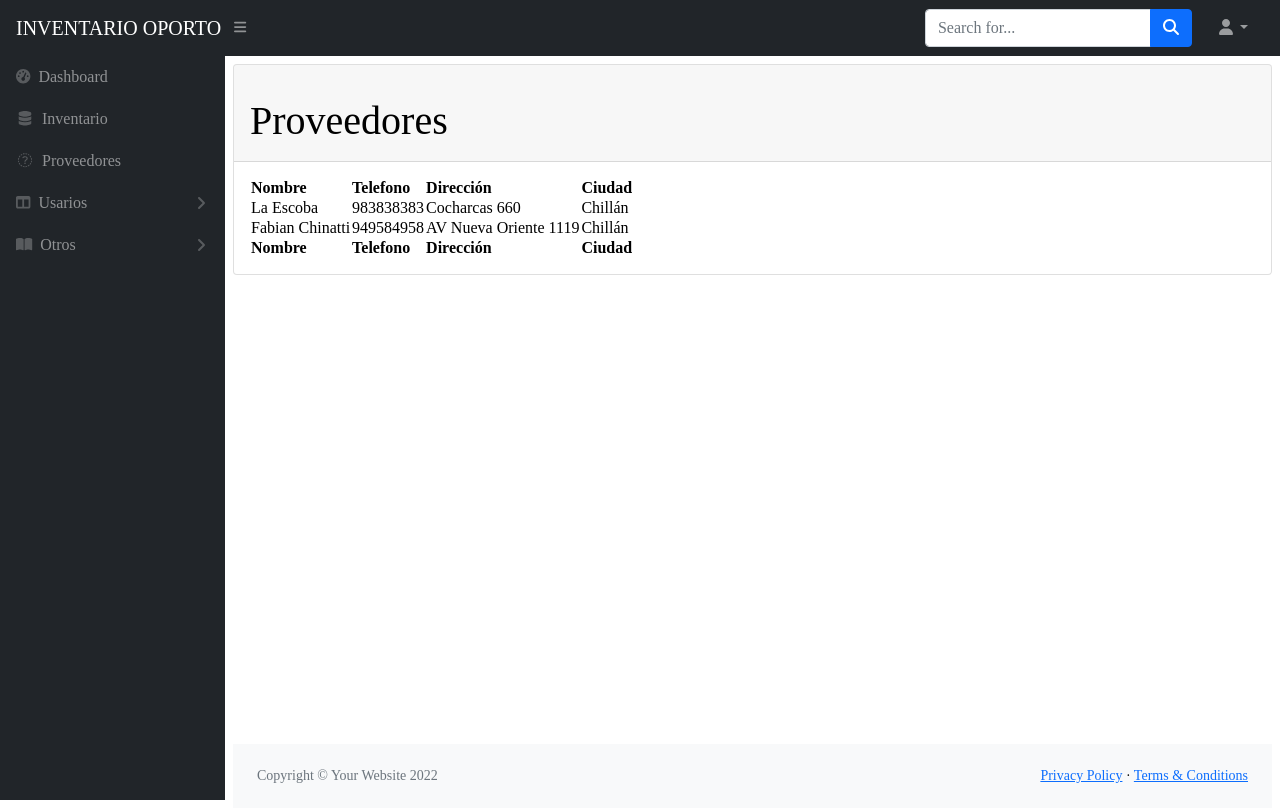
After one commit to simonpinilla/Inventario-Ing-Software, a Django app: page /proveedores/ in a window 1280 px wide. The commit adds this page. Run offline with Django 4.2, Linux system fonts and the light colour scheme; a user stored in the database is signed in; data comes from the database, SQL or seed files in the repository; some libraries are stand-ins or nearby versions.

Commit message:
pagina proveedores añadida

```diff
--- a/INVENTARIO/INVENTARIO/urls.py
+++ b/INVENTARIO/INVENTARIO/urls.py
@@ -23,5 +23,6 @@ urlpatterns = [
     path('', loginView, name='login'),
     path('index/',inventario, name="index"),
     path('logout/', logoutView, name='logout'),
+    path('proveedores/', proveedores, name="proveedores")
 
 ]
--- a/INVENTARIO/myinventario/views.py
+++ b/INVENTARIO/myinventario/views.py
@@ -39,6 +39,13 @@ def inventario(request):
     return render(request, 'index.html')
 
 
+@login_required(login_url='login')
+def proveedores(request):
+    return render(request, 'proveedores.html')
+
+
+
+
 
 # funcion para crear el usuario   user = admin,  password = 344321
 def registrar(request):
--- a/INVENTARIO/templates/elements/sidebar.html
+++ b/INVENTARIO/templates/elements/sidebar.html
@@ -2,7 +2,7 @@
     <div class="sb-sidenav-menu">
         <div class="nav">
 
-            <a class="nav-link" href="">
+            <a class="nav-link" href="{% url 'index' %}">
                 <div class="sb-nav-link-icon"><i class="fas fa-tachometer-alt"></i></div>
                 Dashboard
             </a>
@@ -10,35 +10,33 @@
                 <div class="sb-nav-link-icon"><i class="fas fa-fw fa-database"></i></div>
                 Inventario
             </a>
-            <a class="nav-link" href="">
+            <a class="nav-link" href="{% url 'proveedores' %}">
                 <div class="sb-nav-link-icon"><i class="fas fa-fw fa-tables"></i></div>
                 Proveedores
             </a>
 
-            <div class="sb-sidenav-menu-heading">Interface</div>
+
             <a class="nav-link collapsed" href="#" data-bs-toggle="collapse" data-bs-target="#collapseLayouts" aria-expanded="false" aria-controls="collapseLayouts">
                 <div class="sb-nav-link-icon"><i class="fas fa-columns"></i></div>
-                Users
+                Usarios
                 <div class="sb-sidenav-collapse-arrow"><i class="fas fa-angle-down"></i></div>
             </a>
             <div class="collapse" id="collapseLayouts" aria-labelledby="headingOne" data-bs-parent="#sidenavAccordion">
                 <nav class="sb-sidenav-menu-nested nav">
-                    <a class="nav-link" href="">User List</a>
+                    <a class="nav-link" href="">Lista de Usuarios</a>
                 </nav>
             </div>
             <a class="nav-link collapsed" href="#" data-bs-toggle="collapse" data-bs-target="#collapsePages" aria-expanded="false" aria-controls="collapsePages">
                 <div class="sb-nav-link-icon"><i class="fas fa-book-open"></i></div>
-                Other
+                Otros
                 <div class="sb-sidenav-collapse-arrow"><i class="fas fa-angle-down"></i></div>
             </a>
             <div class="collapse" id="collapsePages" aria-labelledby="headingTwo" data-bs-parent="#sidenavAccordion">
                 <nav class="sb-sidenav-menu-nested nav accordion" id="sidenavAccordionPages">
                     <a class="nav-link collapsed" href="">
-                        CSV Upload
+                        Subir CSV
                     </a>
-                    <a class="nav-link collapsed" href="">
-                        Change Password
-                    </a>
+
                 </nav>
             </div>
         </div>
--- a/INVENTARIO/templates/layout/app.html
+++ b/INVENTARIO/templates/layout/app.html
@@ -11,13 +11,14 @@
         <link href="https://cdn.jsdelivr.net/npm/simple-datatables@latest/dist/style.css" rel="stylesheet" />
         <link href="{% static 'css/styles.css' %}" rel="stylesheet"/>
         <script src="https://use.fontawesome.com/releases/v6.1.0/js/all.js" crossorigin="anonymous"></script>
+
         <!-- Custom styles for this template-->
         {% block stylesheet %}{% endblock %}
     </head>
     <body class="sb-nav-fixed">
         <nav class="sb-topnav navbar navbar-expand navbar-dark bg-dark">
             <!-- Navbar Brand-->
-            <a class="navbar-brand ps-3" href="#">INVENTARIO OPORTO</a>
+            <a class="navbar-brand ps-3" href="{% url 'index' %}">INVENTARIO OPORTO</a>
             <!-- Sidebar Toggle-->
             <button class="btn btn-link btn-sm order-1 order-lg-0 me-4 me-lg-0" id="sidebarToggle" href="#!"><i class="fas fa-bars"></i></button>
             <!-- Navbar Search-->
@@ -32,10 +33,10 @@
                 <li class="nav-item dropdown">
                     <a class="nav-link dropdown-toggle" id="navbarDropdown" href="#" role="button" data-bs-toggle="dropdown" aria-expanded="false"><i class="fas fa-user fa-fw"></i></a>
                     <ul class="dropdown-menu dropdown-menu-end" aria-labelledby="navbarDropdown">
-                        <li><a class="dropdown-item" href="#!">Settings</a></li>
-                        <li><a class="dropdown-item" href="#!">Activity Log</a></li>
+                        <li><a class="dropdown-item" href="#!">Configuración</a></li>
+
                         <li><hr class="dropdown-divider" /></li>
-                        <li><a class="dropdown-item" href="/logout">Logout</a></li>
+                        <li><a class="dropdown-item" href="/logout">Cerrar Sesión</a></li>
                     </ul>
                 </li>
             </ul>
--- a/INVENTARIO/templates/login.html
+++ b/INVENTARIO/templates/login.html
@@ -9,6 +9,7 @@
    <link rel="stylesheet" href="{% static 'css/style.css' %}">
    <link rel="preconnect" href="https://fonts.gstatic.com">
    <link href="https://fonts.googleapis.com/css2?family=Karla:wght@200;400;600&display=swap" rel="stylesheet">
+
 </head>
 <body>
    <main>
--- /dev/null
+++ b/INVENTARIO/templates/proveedores.html
@@ -0,0 +1,56 @@
+{% extends 'layout/app.html' %}
+{% load static %}
+{% block body %}
+<div class="card mb-1">
+    <div class="card-header">
+
+        <h1 class="mt-4">Proveedores</h1>
+    </div>
+    <div class="card-body">
+        <table id="datatablesSimple">
+            <thead>
+            <tr>
+                <th>Nombre</th>
+                <th>Telefono</th>
+                <th>Dirección</th>
+                <th>Ciudad</th>
+
+            </tr>
+            </thead>
+            <tfoot>
+            <tr>
+                <th>Nombre</th>
+                <th>Telefono</th>
+                <th>Dirección</th>
+                <th>Ciudad</th>
+
+            </tr>
+            </tfoot>
+            <tbody>
+            <tr>
+                <td>La Escoba</td>
+                <td>983838383</td>
+                <td>Cocharcas 660</td>
+                <td>Chillán</td>
+
+            </tr>
+            <tr>
+                <td>Fabian Chinatti</td>
+                <td>949584958</td>
+                <td>AV Nueva Oriente 1119</td>
+                <td>Chillán</td>
+
+            </tr>
+
+            </tbody>
+        </table>
+    </div>
+
+{% endblock%}
+{% block javascript %}
+    <script src="https://cdnjs.cloudflare.com/ajax/libs/Chart.js/2.8.0/Chart.min.js" crossorigin="anonymous"></script>
+    <script src="{% static 'assets/demo/chart-area-demo.js' %}"></script>
+    <script src="{% static 'assets/demo/chart-bar-demo.js' %}"></script>
+    <script src="https://cdn.jsdelivr.net/npm/simple-datatables@latest" crossorigin="anonymous"></script>
+    <script src="{% static 'js/datatables-simple-demo.js' %}"></script>
+{% endblock %}
```
Also changed, not shown: INVENTARIO/static/css/style.css (+11 -1 lines), INVENTARIO/static/css/styles.css.
